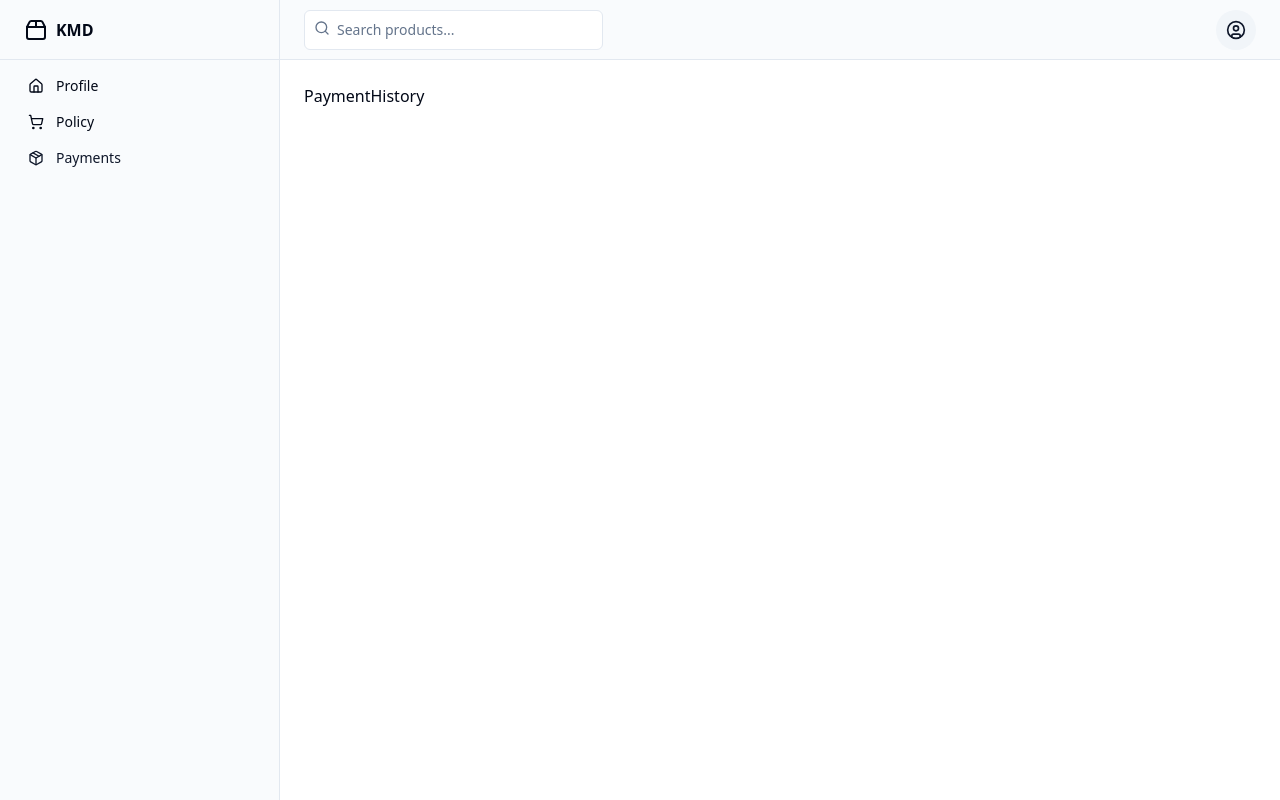
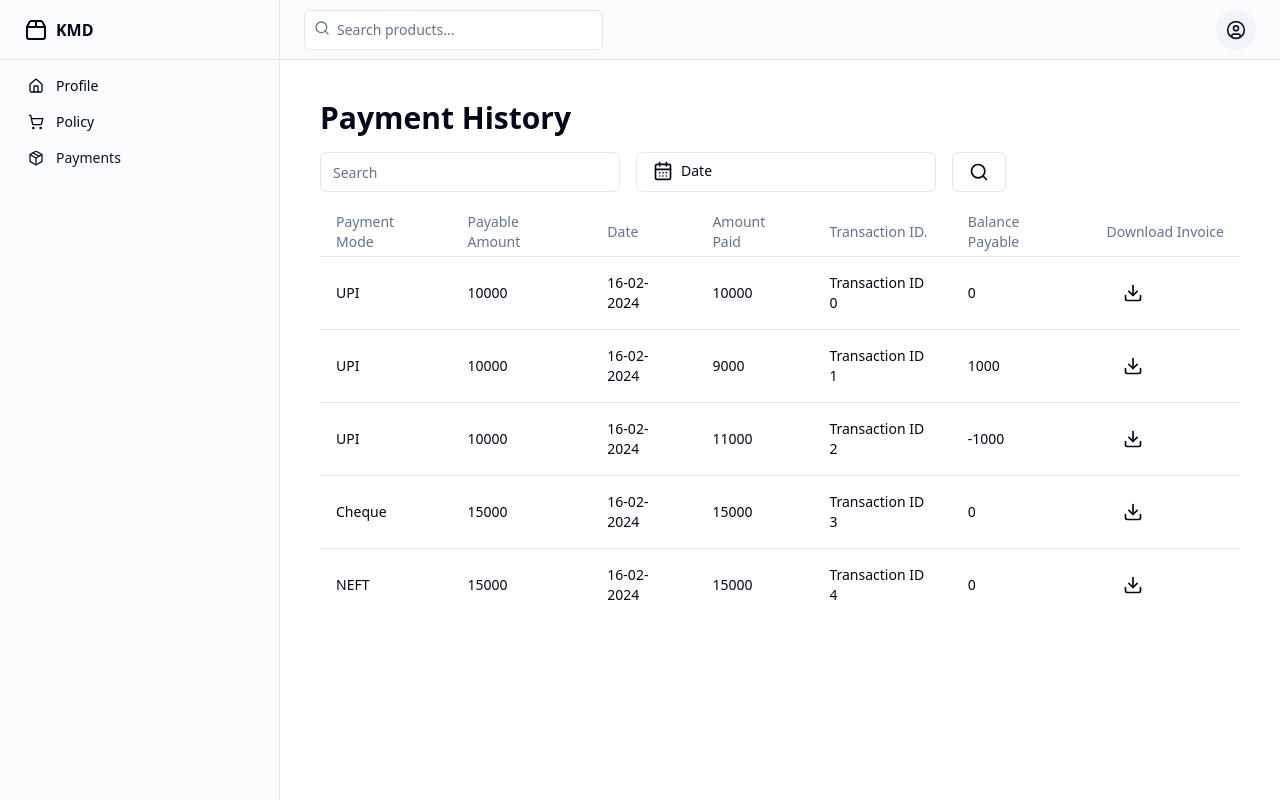
Before and after one commit to avdhootpatil/Reconciliation, a React (Vite) app: page /payments in a window 1280 px wide. Built offline with nearby package versions, Linux system fonts and the light colour scheme.

Commit message:
Add Payment History Wireframe

```diff
--- /dev/null
+++ b/src/assets/CalendarDaysIcon.jsx
@@ -0,0 +1,27 @@
+export default function CalendarDaysIcon(props) {
+  return (
+    <svg
+      {...props}
+      xmlns="http://www.w3.org/2000/svg"
+      width="24"
+      height="24"
+      viewBox="0 0 24 24"
+      fill="none"
+      stroke="currentColor"
+      strokeWidth="2"
+      strokeLinecap="round"
+      strokeLinejoin="round"
+    >
+      <path d="M8 2v4" />
+      <path d="M16 2v4" />
+      <rect width="18" height="18" x="3" y="4" rx="2" />
+      <path d="M3 10h18" />
+      <path d="M8 14h.01" />
+      <path d="M12 14h.01" />
+      <path d="M16 14h.01" />
+      <path d="M8 18h.01" />
+      <path d="M12 18h.01" />
+      <path d="M16 18h.01" />
+    </svg>
+  );
+}
--- /dev/null
+++ b/src/assets/DownloadIcon.jsx
@@ -0,0 +1,20 @@
+export default function DownloadIcon(props) {
+  return (
+    <svg
+      {...props}
+      xmlns="http://www.w3.org/2000/svg"
+      width="24"
+      height="24"
+      viewBox="0 0 24 24"
+      fill="none"
+      stroke="currentColor"
+      strokeWidth="2"
+      strokeLinecap="round"
+      strokeLinejoin="round"
+    >
+      <path d="M21 15v4a2 2 0 0 1-2 2H5a2 2 0 0 1-2-2v-4" />
+      <polyline points="7 10 12 15 17 10" />
+      <line x1="12" x2="12" y1="15" y2="3" />
+    </svg>
+  );
+}
--- a/src/pages/PaymentHistory.jsx
+++ b/src/pages/PaymentHistory.jsx
@@ -1,7 +1,134 @@
+import { Input } from "@/components/ui/input";
+import {
+  Popover,
+  PopoverTrigger,
+  PopoverContent,
+} from "@/components/ui/popover";
+import { Button } from "@/components/ui/button";
+import { Calendar } from "@/components/ui/calendar";
+import {
+  Table,
+  TableHeader,
+  TableRow,
+  TableHead,
+  TableBody,
+  TableCell,
+} from "@/components/ui/table";
 import WithLayout from "@/components/layout/WithLayout";
+import { Search } from "lucide-react";
+import CalendarDaysIcon from "@/assets/CalendarDaysIcon";
+import DownloadIcon from "@/assets/DownloadIcon";
 
 function PaymentHistory() {
-  return <div>PaymentHistory</div>;
+  return (
+    <div className="container mx-auto px-4">
+      <h1 className="text-3xl font-semibold py-4">Payment History</h1>
+      <div className="flex gap-4 mb-4">
+        <div className="flex-1 max-w-[300px]">
+          <Input placeholder="Search" />
+        </div>
+        <div className="flex-1 max-w-[300px] flex items-center">
+          <Popover>
+            <PopoverTrigger asChild>
+              <Button
+                variant="outline"
+                className="w-full flex justify-start items-start"
+              >
+                <CalendarDaysIcon className="h-5 w-5 mr-2  justify-start " />
+                <span>Date</span>
+              </Button>
+            </PopoverTrigger>
+            <PopoverContent className="w-auto p-0" align="start">
+              <Calendar mode="single" />
+            </PopoverContent>
+          </Popover>
+        </div>
+        <Button variant="outline">
+          <Search className="h-5 w-5" />
+        </Button>
+      </div>
+      <Table>
+        <TableHeader>
+          <TableRow>
+            <TableHead>Payment Mode</TableHead>
+            <TableHead>Payable Amount</TableHead>
+            <TableHead>Date</TableHead>
+            <TableHead>Amount Paid</TableHead>
+            <TableHead>Transaction ID.</TableHead>
+            <TableHead>Balance Payable</TableHead>
+            <TableHead>Download Invoice</TableHead>
+          </TableRow>
+        </TableHeader>
+        <TableBody>
+          <TableRow>
+            <TableCell>UPI</TableCell>
+            <TableCell>10000</TableCell>
+            <TableCell>16-02-2024</TableCell>
+            <TableCell>10000</TableCell>
+            <TableCell>Transaction ID 0</TableCell>
+            <TableCell>0</TableCell>
+            <TableCell>
+              <Button variant="ghost">
+                <DownloadIcon className="h-5 w-5" />
+              </Button>
+            </TableCell>
+          </TableRow>
+          <TableRow>
+            <TableCell>UPI</TableCell>
+            <TableCell>10000</TableCell>
+            <TableCell>16-02-2024</TableCell>
+            <TableCell>9000</TableCell>
+            <TableCell>Transaction ID 1</TableCell>
+            <TableCell>1000</TableCell>
+            <TableCell>
+              <Button variant="ghost">
+                <DownloadIcon className="h-5 w-5" />
+              </Button>
+            </TableCell>
+          </TableRow>
+          <TableRow>
+            <TableCell>UPI</TableCell>
+            <TableCell>10000</TableCell>
+            <TableCell>16-02-2024</TableCell>
+            <TableCell>11000</TableCell>
+            <TableCell>Transaction ID 2</TableCell>
+            <TableCell>-1000</TableCell>
+            <TableCell>
+              <Button variant="ghost">
+                <DownloadIcon className="h-5 w-5" />
+              </Button>
+            </TableCell>
+          </TableRow>
+          <TableRow>
+            <TableCell>Cheque</TableCell>
+            <TableCell>15000</TableCell>
+            <TableCell>16-02-2024</TableCell>
+            <TableCell>15000</TableCell>
+            <TableCell>Transaction ID 3</TableCell>
+            <TableCell>0</TableCell>
+            <TableCell>
+              <Button variant="ghost">
+                <DownloadIcon className="h-5 w-5" />
+              </Button>
+            </TableCell>
+          </TableRow>
+          <TableRow>
+            <TableCell>NEFT</TableCell>
+            <TableCell>15000</TableCell>
+            <TableCell>16-02-2024</TableCell>
+            <TableCell>15000</TableCell>
+            <TableCell>Transaction ID 4</TableCell>
+            <TableCell>0</TableCell>
+            <TableCell>
+              <Button variant="ghost">
+                <DownloadIcon className="h-5 w-5" />
+              </Button>
+            </TableCell>
+          </TableRow>
+        </TableBody>
+      </Table>
+    </div>
+  );
 }
 
 export default WithLayout(PaymentHistory);
```
